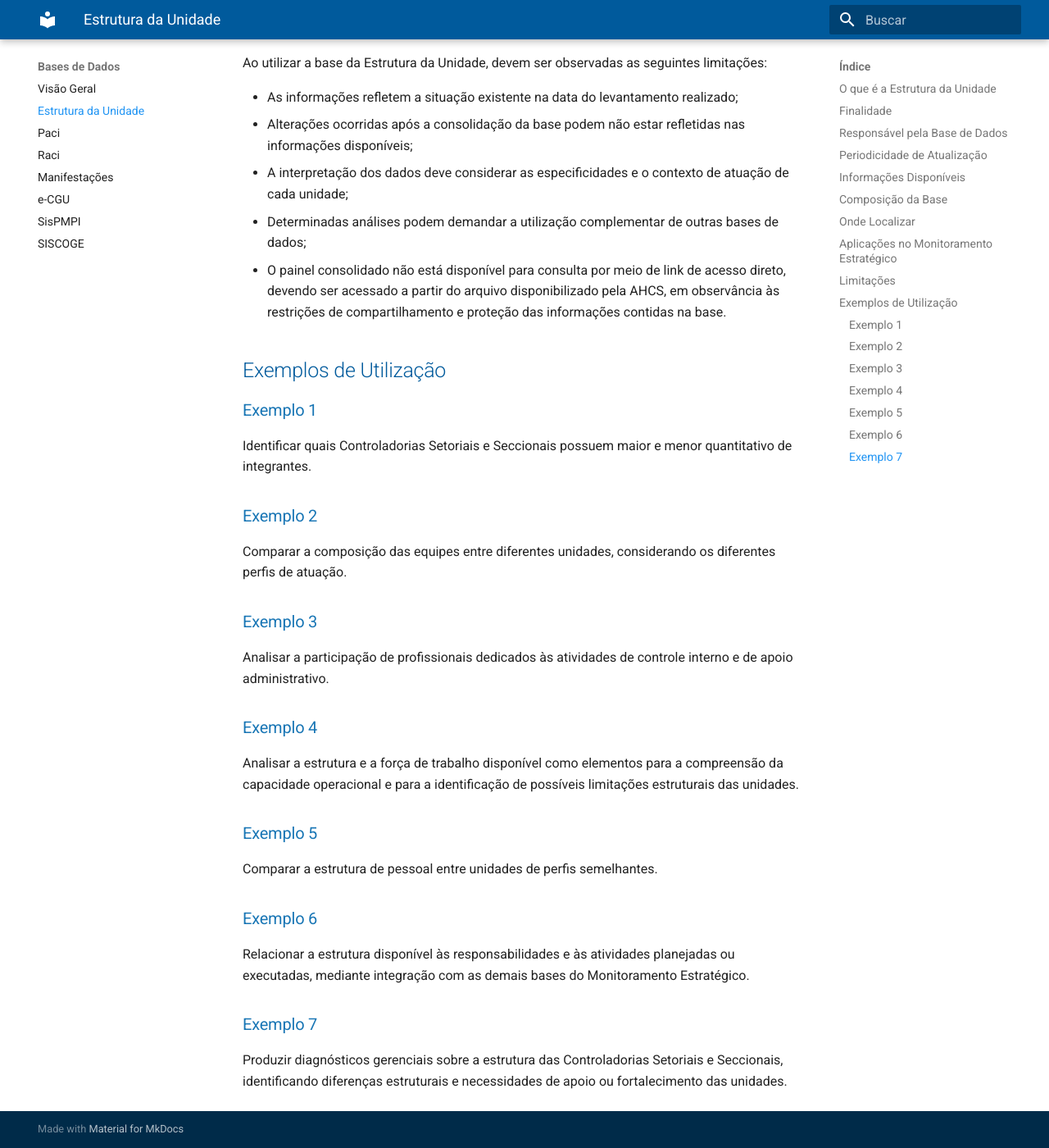
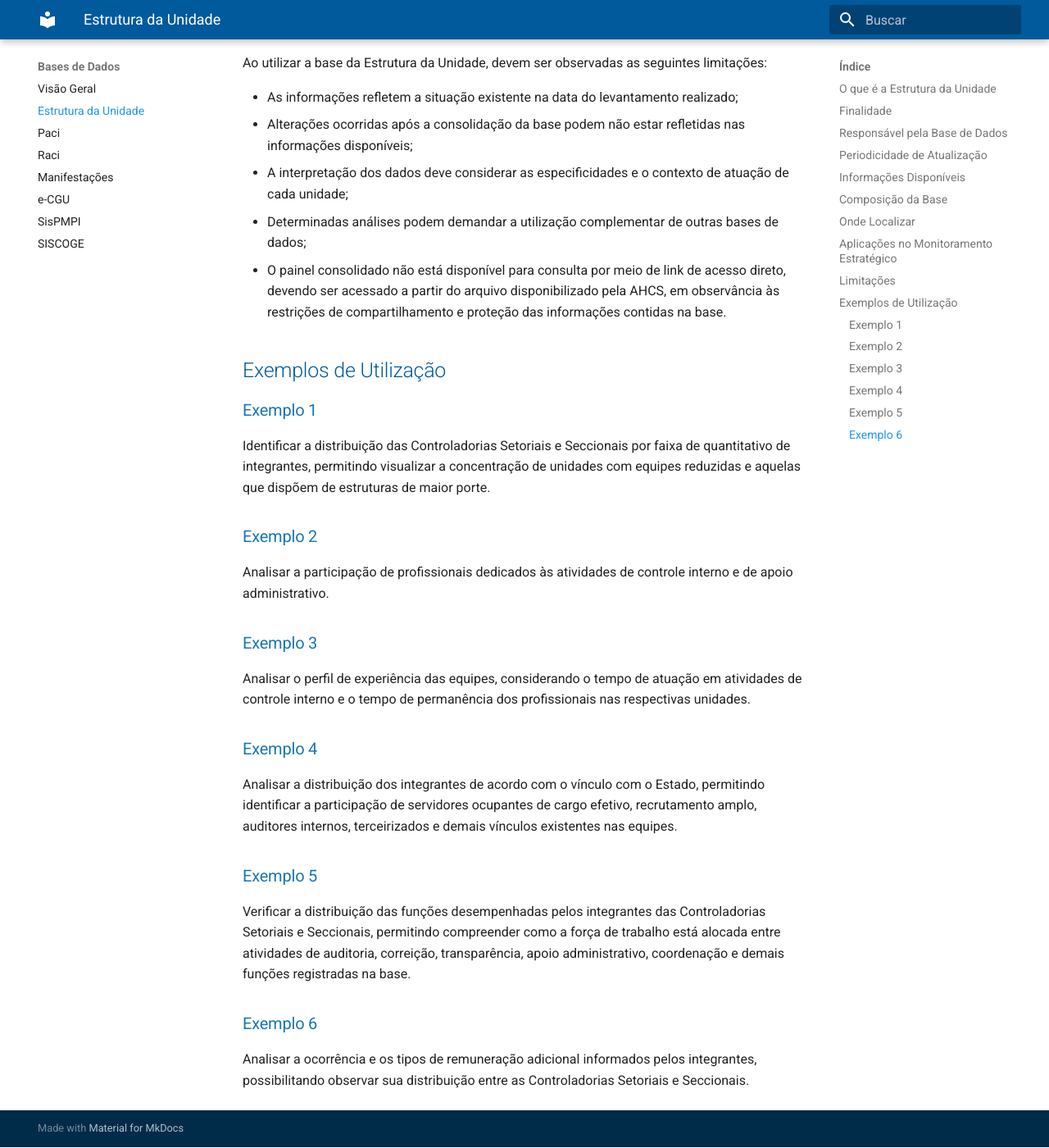
Before and after one commit to CGEMG-AHCS/guia-monitoramento-estrategico, an MkDocs documentation site: the page built from docs/bases-dados/estrutura-rh.md, in a window 1280 px wide and 1400 px high, scrolled down 2403 px. Shown: the whole window at 82% size. Built offline with MkDocs 1.6.1 and Material for MkDocs 9.7.7, drawn with Linux system fonts in a browser that asks for light colours.

Commit message:
Update estrutura-rh.md

```diff
--- a/docs/bases-dados/estrutura-rh.md
+++ b/docs/bases-dados/estrutura-rh.md
@@ -76,28 +76,24 @@ Ao utilizar a base da Estrutura da Unidade, devem ser observadas as seguintes li
 
 ### Exemplo 1
 
-Identificar quais Controladorias Setoriais e Seccionais possuem maior e menor quantitativo de integrantes.
+Identificar a distribuição das Controladorias Setoriais e Seccionais por faixa de quantitativo de integrantes, permitindo visualizar a concentração de unidades com equipes reduzidas e aquelas que dispõem de estruturas de maior porte.
 
 ### Exemplo 2
 
-Comparar a composição das equipes entre diferentes unidades, considerando os diferentes perfis de atuação.
+Analisar a participação de profissionais dedicados às atividades de controle interno e de apoio administrativo.
 
 ### Exemplo 3
 
-Analisar a participação de profissionais dedicados às atividades de controle interno e de apoio administrativo.
+Analisar o perfil de experiência das equipes, considerando o tempo de atuação em atividades de controle interno e o tempo de permanência dos profissionais nas respectivas unidades.
 
 ### Exemplo 4
 
-Analisar a estrutura e a força de trabalho disponível como elementos para a compreensão da capacidade operacional e para a identificação de possíveis limitações estruturais das unidades.
+Analisar a distribuição dos integrantes de acordo com o vínculo com o Estado, permitindo identificar a participação de servidores ocupantes de cargo efetivo, recrutamento amplo, auditores internos, terceirizados e demais vínculos existentes nas equipes.
 
 ### Exemplo 5
 
-Comparar a estrutura de pessoal entre unidades de perfis semelhantes.
+Verificar a distribuição das funções desempenhadas pelos integrantes das Controladorias Setoriais e Seccionais, permitindo compreender como a força de trabalho está alocada entre atividades de auditoria, correição, transparência, apoio administrativo, coordenação e demais funções registradas na base.
 
 ### Exemplo 6
 
-Relacionar a estrutura disponível às responsabilidades e às atividades planejadas ou executadas, mediante integração com as demais bases do Monitoramento Estratégico.
-
-### Exemplo 7
-
-Produzir diagnósticos gerenciais sobre a estrutura das Controladorias Setoriais e Seccionais, identificando diferenças estruturais e necessidades de apoio ou fortalecimento das unidades.
+Analisar a ocorrência e os tipos de remuneração adicional informados pelos integrantes, possibilitando observar sua distribuição entre as Controladorias Setoriais e Seccionais.
```
